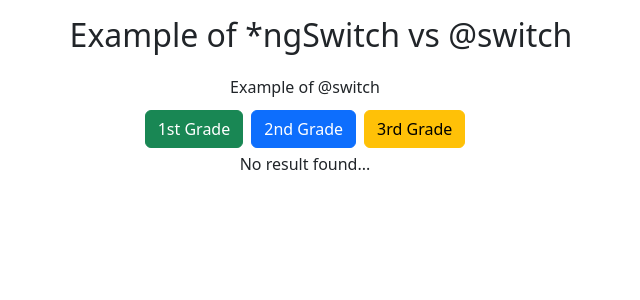
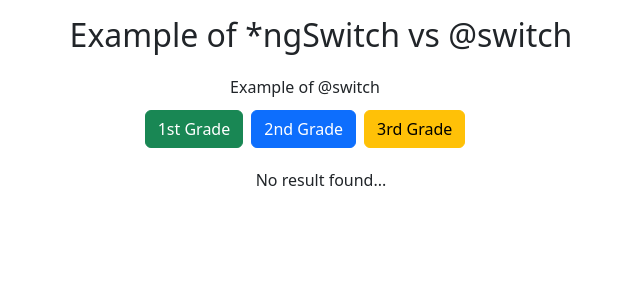
Before and after one commit to MeghanaDharmaraju/angularProject, an Angular app: page / in a window 1280 px wide. Shown: the top 300 px of the page, without its empty margins (335-975 px from the left). Built offline with nearby package versions, Linux system fonts and the light colour scheme.

Commit message:
*ngSwitch structural directive vs @Switch change class

```diff
--- a/src/app/ngswitch-vs-switch/ngswitch-vs-switch.component.html
+++ b/src/app/ngswitch-vs-switch/ngswitch-vs-switch.component.html
@@ -40,7 +40,7 @@
     <button (click)="set(3)" class="btn btn-warning m-1">3rd Grade</button>
   </div>
 
-  <div class="col text-center">
+  <div class="m-3">
     @switch (grade) {
       @case (1) {
         Congratulations on your outstanding achievement - First Grade
```
